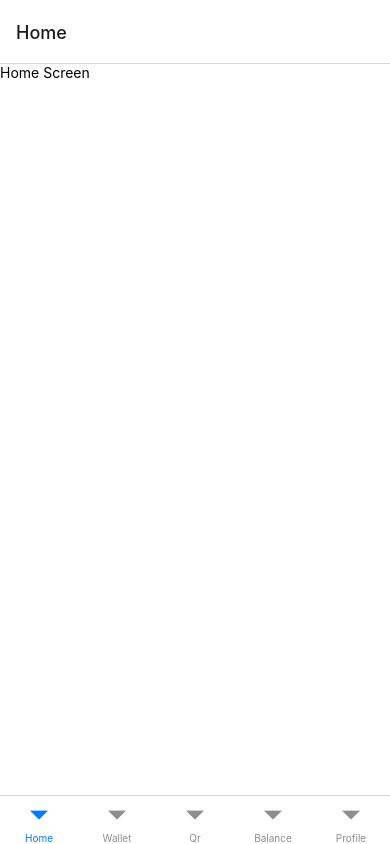
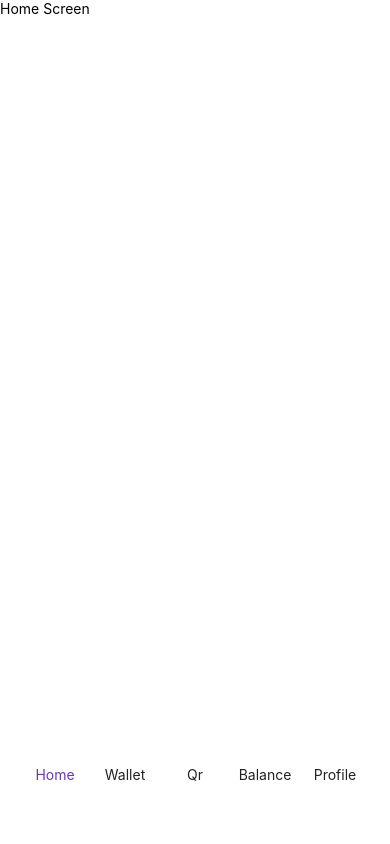
Before and after one commit to kahlud/smile, a React Native app: screen /HomeTab in a window 390 px wide. Built offline with nearby package versions, Linux system fonts and the light colour scheme.

Commit message:
Bottom tab

```diff
--- /dev/null
+++ b/src/components/CustomBottomTab.tsx
@@ -0,0 +1,59 @@
+import {View, Text, Pressable, useWindowDimensions} from 'react-native';
+import React from 'react';
+import {BottomTabBarProps} from '@react-navigation/bottom-tabs';
+import StyleCustomBottom from './StyleCustomBottom';
+
+export const CustomBottomTab = ({
+  state,
+  descriptors,
+  navigation,
+}: BottomTabBarProps) => {
+  const {width} = useWindowDimensions();
+  const tabBarWidth = width - 2 * 20;
+  const tabWidth = tabBarWidth / state.routes.length;
+  return (
+    <View style={[StyleCustomBottom.tabBarContainer, {width: tabBarWidth}]}>
+      {state.routes.map((route, index) => {
+        const {options} = descriptors[route.key];
+
+        const isFocused = state.index === index;
+
+        const onPress = () => {
+          const event = navigation.emit({
+            type: 'tabPress',
+            target: route.key,
+            canPreventDefault: true,
+          });
+
+          if (!isFocused && !event.defaultPrevented) {
+            navigation.navigate(route.name, {merge: true});
+          }
+        };
+
+        const onLongPress = () => {
+          navigation.emit({
+            type: 'tabLongPress',
+            target: route.key,
+          });
+        };
+
+        return (
+          <Pressable
+            accessibilityRole="button"
+            accessibilityState={isFocused ? {selected: true} : {}}
+            accessibilityLabel={options.tabBarAccessibilityLabel}
+            testID={options.tabBarTestID}
+            onPress={onPress}
+            onLongPress={onLongPress}
+            style={{flex: 1}}>
+            <View style={StyleCustomBottom.contentContainer}>
+              <Text style={{color: isFocused ? '#673ab7' : '#222'}}>
+                {route.name}
+              </Text>
+            </View>
+          </Pressable>
+        );
+      })}
+    </View>
+  );
+};
--- /dev/null
+++ b/src/components/StyleCustomBottom.ts
@@ -0,0 +1,26 @@
+import {StyleSheet} from 'react-native';
+
+export default StyleSheet.create({
+  tabBarContainer: {
+    flex: 1,
+    flexDirection: 'row',
+    height: 80,
+    position: 'absolute',
+    alignSelf: 'center',
+    backgroundColor: '#FFFFFF',
+    borderTopLeftRadius: 20,
+    borderTopRightRadius: 4,
+    borderBottomLeftRadius: 4,
+    borderBottomRightRadius: 20,
+    alignItems: 'center',
+    justifyContent: 'space-around',
+    overflow: 'hidden',
+    bottom: 30,
+  },
+  contentContainer: {
+    flex: 1,
+    alignItems: 'center',
+    justifyContent: 'center',
+    gap: 4,
+  },
+});
--- a/src/navigation/BottomTabNavigator.tsx
+++ b/src/navigation/BottomTabNavigator.tsx
@@ -1,16 +1,46 @@
 import React from 'react';
-import {createBottomTabNavigator} from '@react-navigation/bottom-tabs';
+import {
+  BottomTabBarProps,
+  createBottomTabNavigator,
+} from '@react-navigation/bottom-tabs';
 import {HomeScreen} from '../screens/homeScreen';
 import {WalletScreen} from '../screens/walletScreen';
 import {QrScreen} from '../screens/qrScreen/intex';
 import {ProfileScreen} from '../screens/profileScreen';
 import {BalanceScreen} from '../screens/balanceScreen/index copy';
+import {CustomBottomTab} from '../components/CustomBottomTab';
+import {View} from 'react-native';
 
-const Tab = createBottomTabNavigator();
+const Tab = createBottomTabNavigator<BottomTabParamList>();
+export type BottomTabParamList = {
+  Home: undefined;
+  Wallet: undefined;
+  Qr: undefined;
+  Balance: undefined;
+  Profile: undefined;
+};
+
+const BottomTab = (props: BottomTabBarProps) => {
+  return (
+    <View
+      style={{
+        shadowColor: '#000000',
+        shadowOffset: {
+          width: 0,
+          height: 6,
+        },
+        shadowOpacity: 0.2,
+        shadowRadius: 5.62,
+        elevation: 8,
+      }}>
+      <CustomBottomTab {...props} />
+    </View>
+  );
+};
 
 export const BottomTabNavigator = () => {
   return (
-    <Tab.Navigator>
+    <Tab.Navigator tabBar={BottomTab} screenOptions={{headerShown: false}}>
       <Tab.Screen name="Home" component={HomeScreen} />
       <Tab.Screen name="Wallet" component={WalletScreen} />
       <Tab.Screen name="Qr" component={QrScreen} />
```
